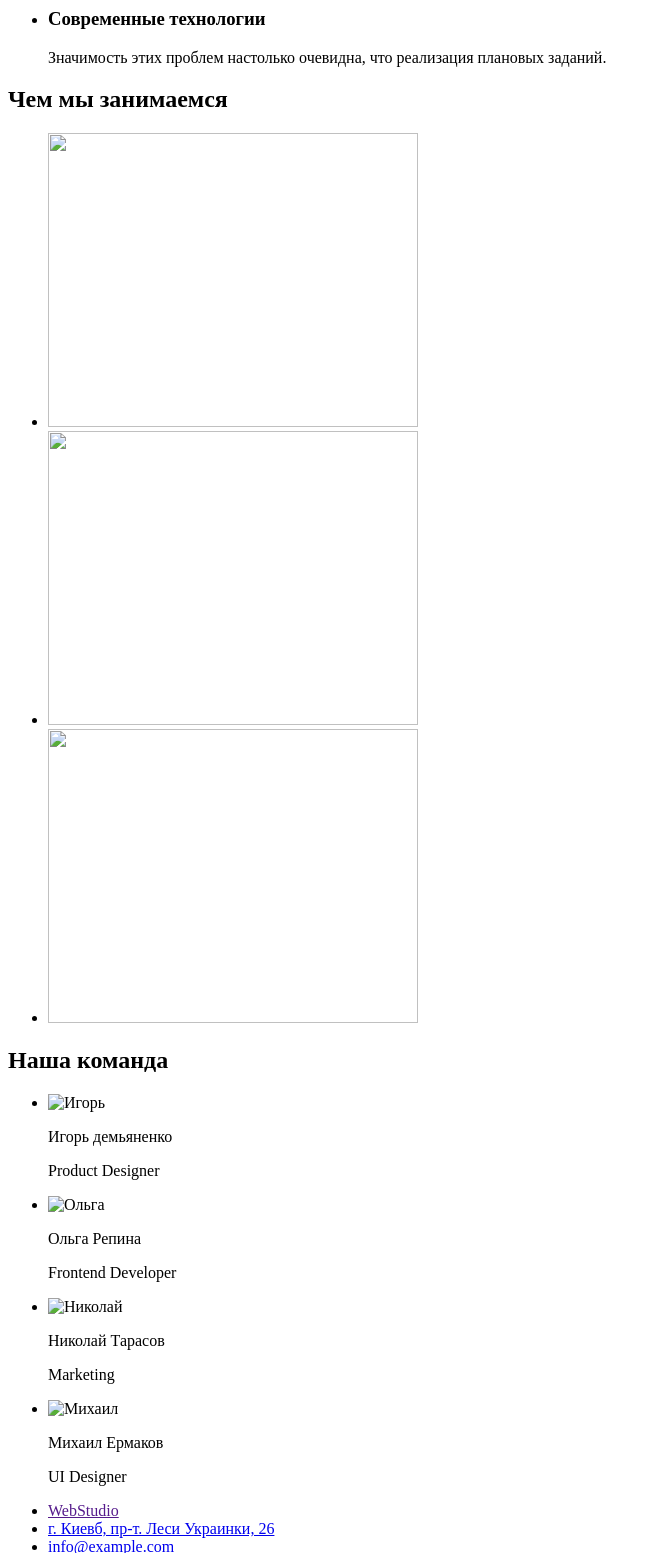
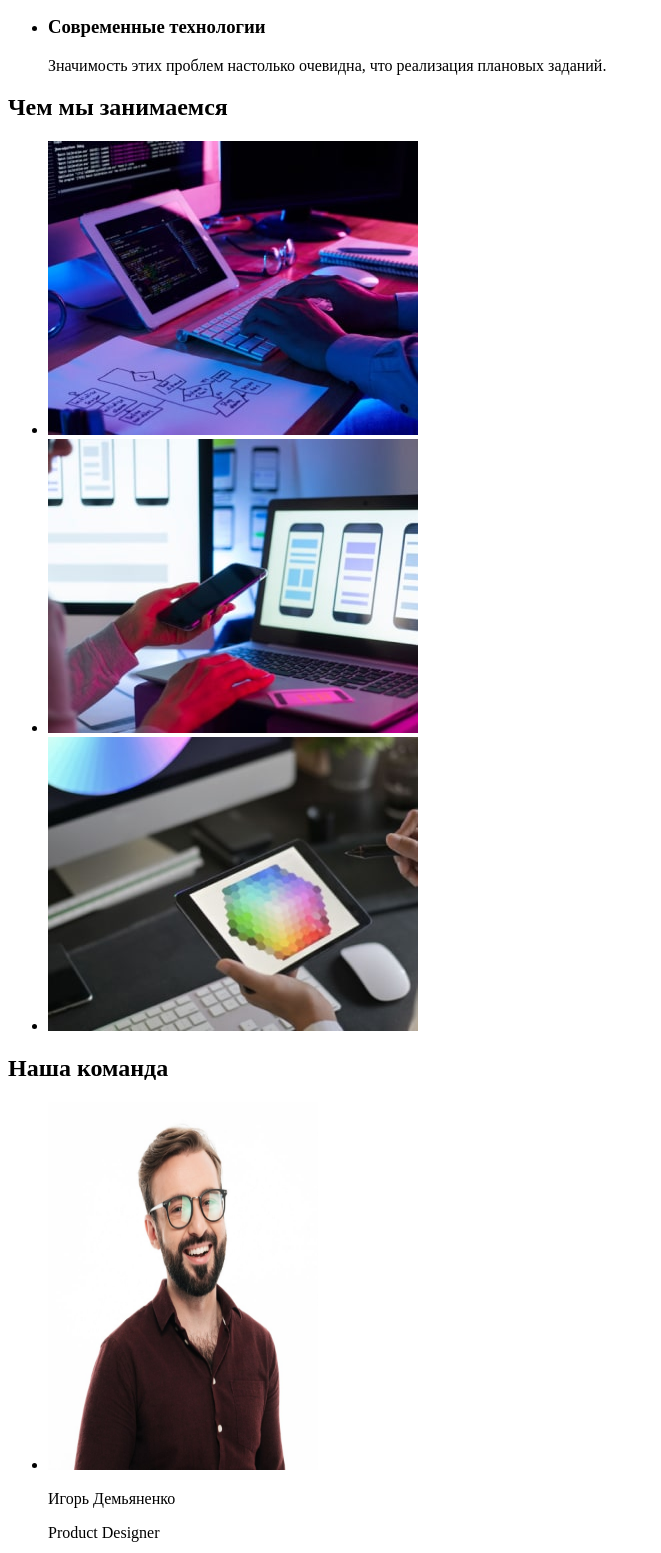
Before and after one commit to Ievgenii-Chagovets/home-work-1, a plain HTML site: page index.html in a window 1280 px wide. Shown: the part 480-2033 px from the top of the page, without its empty margins (0-661 px from the left). Drawn offline with Linux system fonts and the light colour scheme.

Commit message:
Fixed mistakes

```diff
--- a/index.html
+++ b/index.html
@@ -12,15 +12,17 @@
 
     <header>
         <nav>
+            <a lang="en" href="">WebStudio</a>
             <ul>
-                <li><a lang="en" href="">WebStudio</a></li>
                 <li><a href="">Студия</a></li>
                 <li><a href="">Портфолио</a></li>
                 <li><a href="">Контакты</a></li>
             </ul>
         </nav>
+        <div>
         <a href="mailto:info@devstudio.com">info@devstudio.com</a>
         <a href="tel:+380961111111">tel:+380961111111</a>
+        </div>
     </header>
 
     <main>
@@ -58,48 +60,47 @@
             </ul>
         </section>
 
-        <Section>
+        <section>
             <h2>Чем мы занимаемся</h2>
             <ul>
-                <li><img src="./чем мы занимаемся 1.jpg" alt="" width="370" height="294"></li>
-                <li><img src="./чем мы занимаемся 2.jpg" alt="" width="370" height="294"></li>
-                <li><img src="./чем мы занимаемся 3.jpg" alt="" width="370" height="294"></li>
+                <li><img src="./images/what-we-are-doing-1.jpg" alt="" width="370" height="294"></li>
+                <li><img src="./images/what-we-are-doing-2.jpg" alt="" width="370" height="294"></li>
+                <li><img src="./images/what-we-are-doing-3.jpg" alt="" width="370" height="294"></li>
             </ul>
-        </Section>
-        <Section>
+        </section>
+        <section>
             <h2>Наша команда</h2>
             <ul>
                 <li>
-                    <img src="./Игорь.jpg" alt="Игорь" width="270" height="368">
-                    <p>Игорь демьяненко</p>
+                    <img src="./images/Igor.jpg" alt="Игорь" width="270" height="368">
+                    <p>Игорь Демьяненко</p>
                     <p>Product Designer</p>
                 </li>
                 <li>
-                    <img src="./Ольга.jpg" alt="Ольга" width="270" height="368">
+                    <img src="./images/Olga.jpg" alt="Ольга" width="270" height="368">
                     <p>Ольга Репина</p>
                     <p>Frontend Developer</p>
                 </li>
                 <li>
-                    <img src="./николай.jpg" alt="Николай" width="270" height="368">
+                    <img src="./images/Nikolai.jpg" alt="Николай" width="270" height="368">
                     <p>Николай Тарасов</p>
                     <p>Marketing</p>
                 </li>
                 <li>
-                    <img src="./михаил.jpg" alt="Михаил" width="270" height="368">
+                    <img src="./images/Mihail.jpg" alt="Михаил" width="270" height="368">
                     <p>Михаил Ермаков</p>
                     <p>UI Designer</p>
                 </li>
 
 
             </ul>
-        </Section>
+        </section>
     </main>
 
     <footer>
+        <a lang="en" href="">WebStudio</a>
+        <address>
              <ul>
-            <li>
-                <a lang="en" href="">WebStudio</a>
-            </li>
                 <li>
                     <a href="https://goo.gl/maps/P2Jk5924rPinrskz8" target="_blank" rel="noopener noreferrer">г. Киевб,
                         пр-т. Леси Украинки, 26</a>
@@ -111,6 +112,7 @@
                     <a href="tel:+380991111111">+380991111111</a>
                 </li>
             </ul>
+        </address>
     </footer>
 
 </body>
```
Also changed, not shown: images/Igor.jpg (added), images/Mihail.jpg (added), images/Nikolai.jpg (added), images/Olga.jpg (added), images/what-we-are-doing-1.jpg (added), images/what-we-are-doing-2.jpg (added), images/what-we-are-doing-3.jpg (added), 1 other file. Lines whose indentation alone changed are shown as unchanged.
